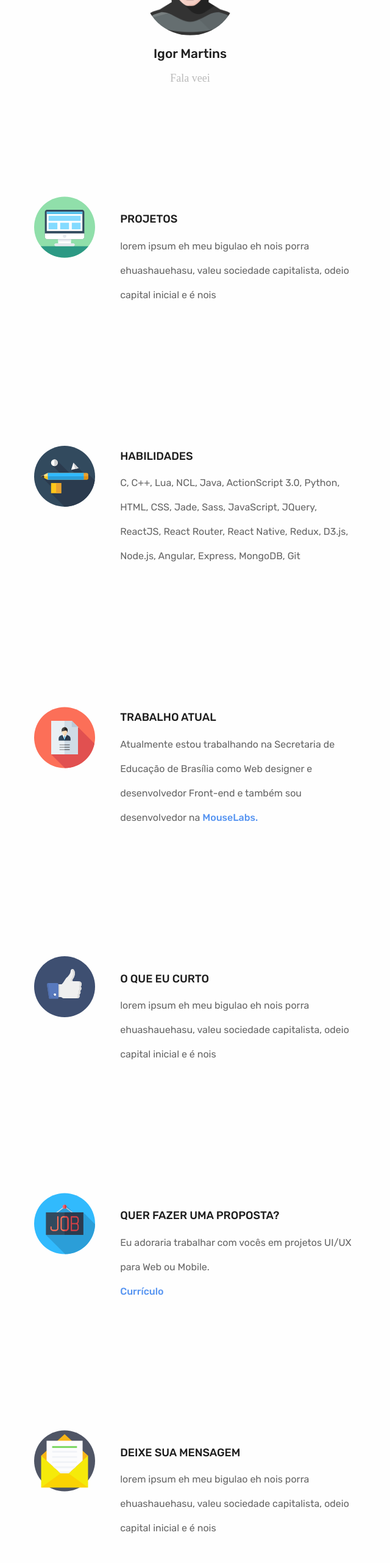
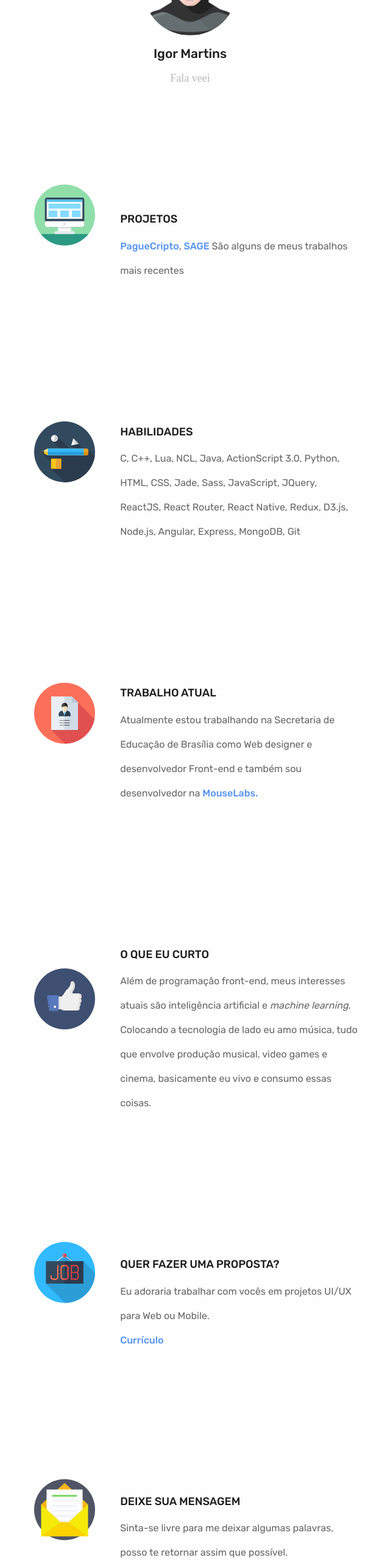
Before and after one commit to oliverigor/portifolio, a React (Create React App) app: page / in a window 1280 px wide. Shown: the part 234-2797 px from the top of the page at 61% size, without its empty margins (328-968 px from the left). Built offline with nearby package versions, Linux system fonts and the light colour scheme; a web font is replaced by a local one.

Commit message:
adicionando links de projetos e curriculo

```diff
--- a/src/App.js
+++ b/src/App.js
@@ -35,7 +35,7 @@ class App extends Component {
             <img src={Computer} width={100} />
             <div>
               <h1 className="title">PROJETOS</h1>
-              <h2 className="text_box">lorem ipsum eh meu bigulao eh nois porra ehuashauehasu, valeu sociedade capitalista, odeio capital inicial e é nois</h2>
+              <h2 className="text_box"><a href="https://www.paguecripto.com/">PagueCripto</a>, <a href="http://www.sage.se.df.gov.br/autenticacao/usuarios/sign_in">SAGE</a> São alguns de meus trabalhos mais recentes</h2>
             </div>
           </div>
           <div className="skill_box">
@@ -56,7 +56,7 @@ class App extends Component {
             <img src={Like} width={100} />
               <div>
                 <h1 className="title">O QUE EU CURTO</h1>
-                <h2 className="text_box">lorem ipsum eh meu bigulao eh nois porra ehuashauehasu, valeu sociedade capitalista, odeio capital inicial e é nois</h2>
+                <h2 className="text_box">Além de programação front-end, meus interesses atuais são inteligência artificial e <i>machine learning</i>. Colocando a tecnologia de lado eu amo música, tudo que envolve produção musical, video games e cinema, basicamente eu vivo e consumo essas coisas.</h2>
               </div>
           </div>
           <div className="skill_box">
@@ -72,7 +72,7 @@ class App extends Component {
             <img src={Letter} width={100} />
               <div>
                 <h1 className="title">DEIXE SUA MENSAGEM</h1>
-                <h2 className="text_box">lorem ipsum eh meu bigulao eh nois porra ehuashauehasu, valeu sociedade capitalista, odeio capital inicial e é nois</h2>
+                <h2 className="text_box">Sinta-se livre para me deixar algumas palavras, posso te retornar assim que possível. <br/> Beijos e é nois</h2>
               </div>
 
           </div>
```
